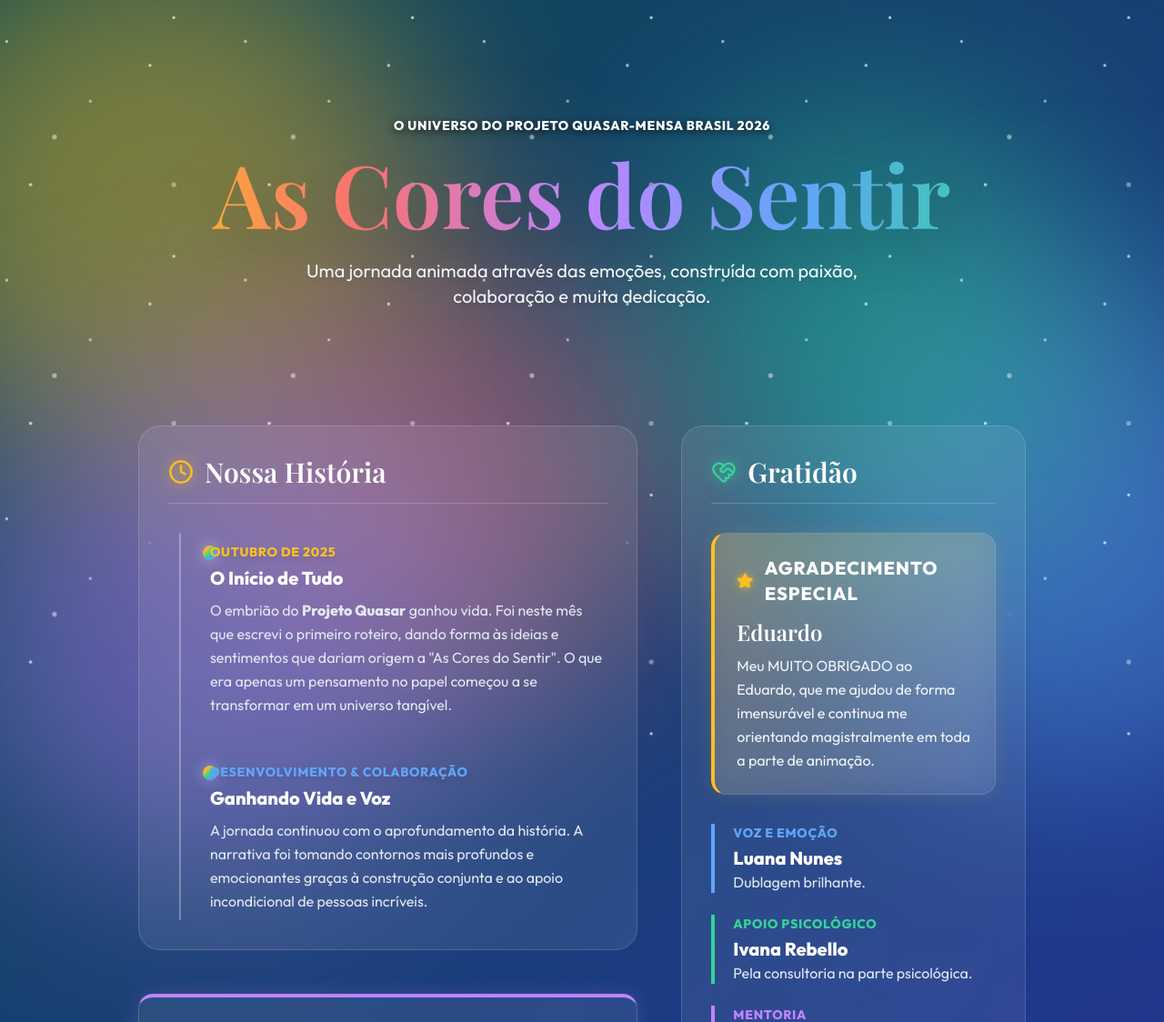
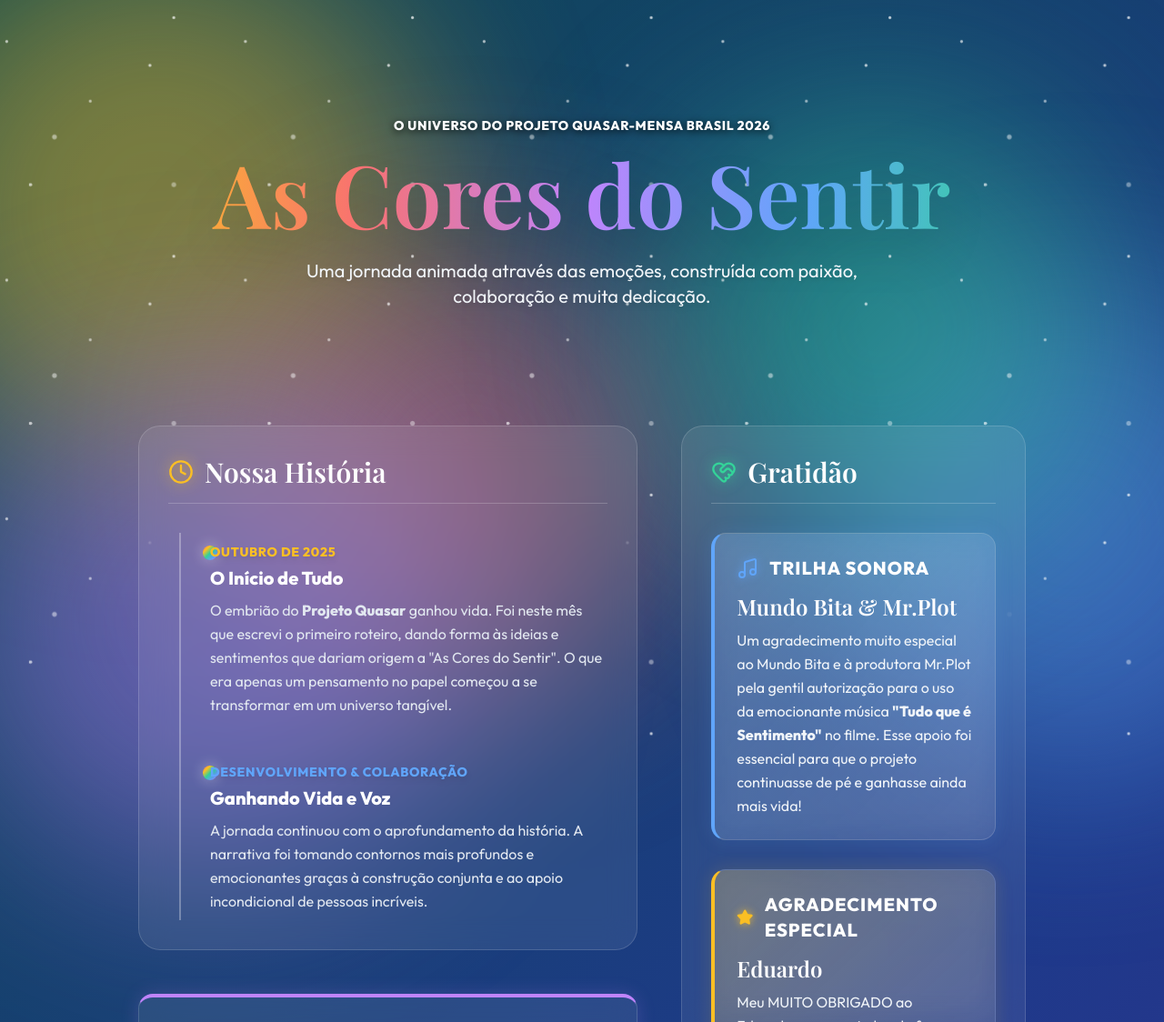
Before and after one commit to murilolopes-droid/ASCORESDOSENTIR, a plain HTML site: page index.html in a window 1280 px wide. Shown: the top 1124 px of the page at 91% size. Drawn offline with nearby package versions, Linux system fonts and the light colour scheme; a web font is replaced by a local one.

Commit message:
Update index.html

```diff
--- a/index.html
+++ b/index.html
@@ -309,6 +309,21 @@
                     <h2 class="text-3xl font-serif font-bold text-white">Gratidão</h2>
                 </div>
 
+                 <!-- Agradecimento Mundo Bita -->
+                 <div class="glass-card rounded-2xl p-6 relative overflow-hidden group border-l-4 border-l-blue-400 mb-8 shadow-[0_0_20px_rgba(96,165,250,0.15)]">
+                    <div class="absolute inset-0 bg-gradient-to-br from-blue-400/20 to-transparent"></div>
+                    <div class="relative z-10">
+                        <div class="flex items-center gap-3 mb-3">
+                            <i data-lucide="music" class="text-blue-400 w-6 h-6 drop-shadow-[0_0_5px_rgba(96,165,250,0.8)]"></i>
+                            <h3 class="text-xl font-black text-white uppercase tracking-wider">Trilha Sonora</h3>
+                        </div>
+                        <p class="text-white font-serif text-2xl mb-2 font-bold">Mundo Bita & Mr.Plot</p>
+                        <p class="text-md text-slate-100 font-medium leading-relaxed">
+                            Um agradecimento muito especial ao Mundo Bita e à produtora Mr.Plot pela gentil autorização para o uso da emocionante música <strong>"Tudo que é Sentimento"</strong> no filme. Esse apoio foi essencial para que o projeto continuasse de pé e ganhasse ainda mais vida!
+                        </p>
+                    </div>
+                </div>
+
                 <!-- Eduardo -->
                 <div class="glass-card rounded-2xl p-6 relative overflow-hidden group border-l-4 border-l-emotion-joy mb-8 shadow-[0_0_20px_rgba(251,191,36,0.15)]">
                     <div class="absolute inset-0 bg-gradient-to-br from-emotion-joy/20 to-transparent"></div>
```
